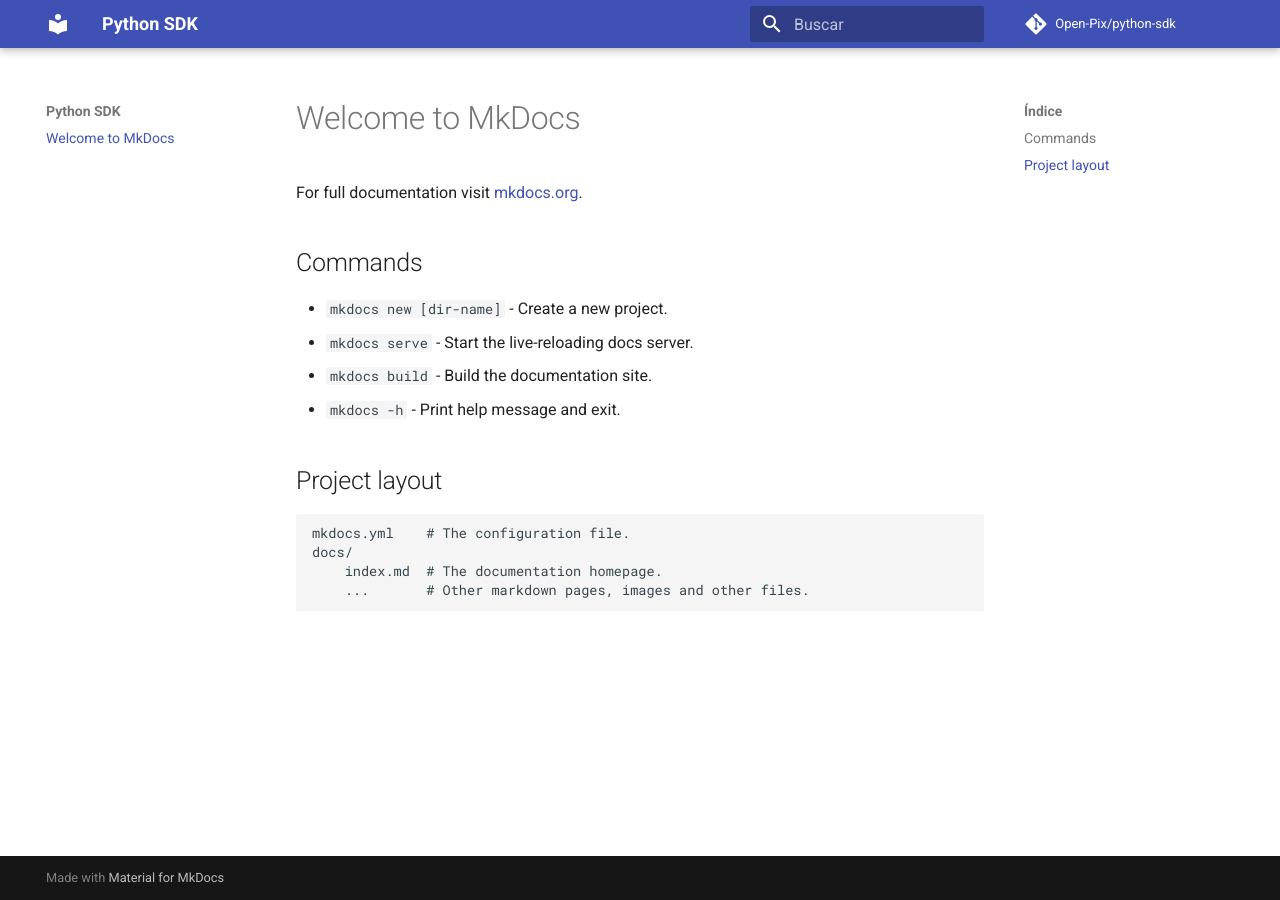
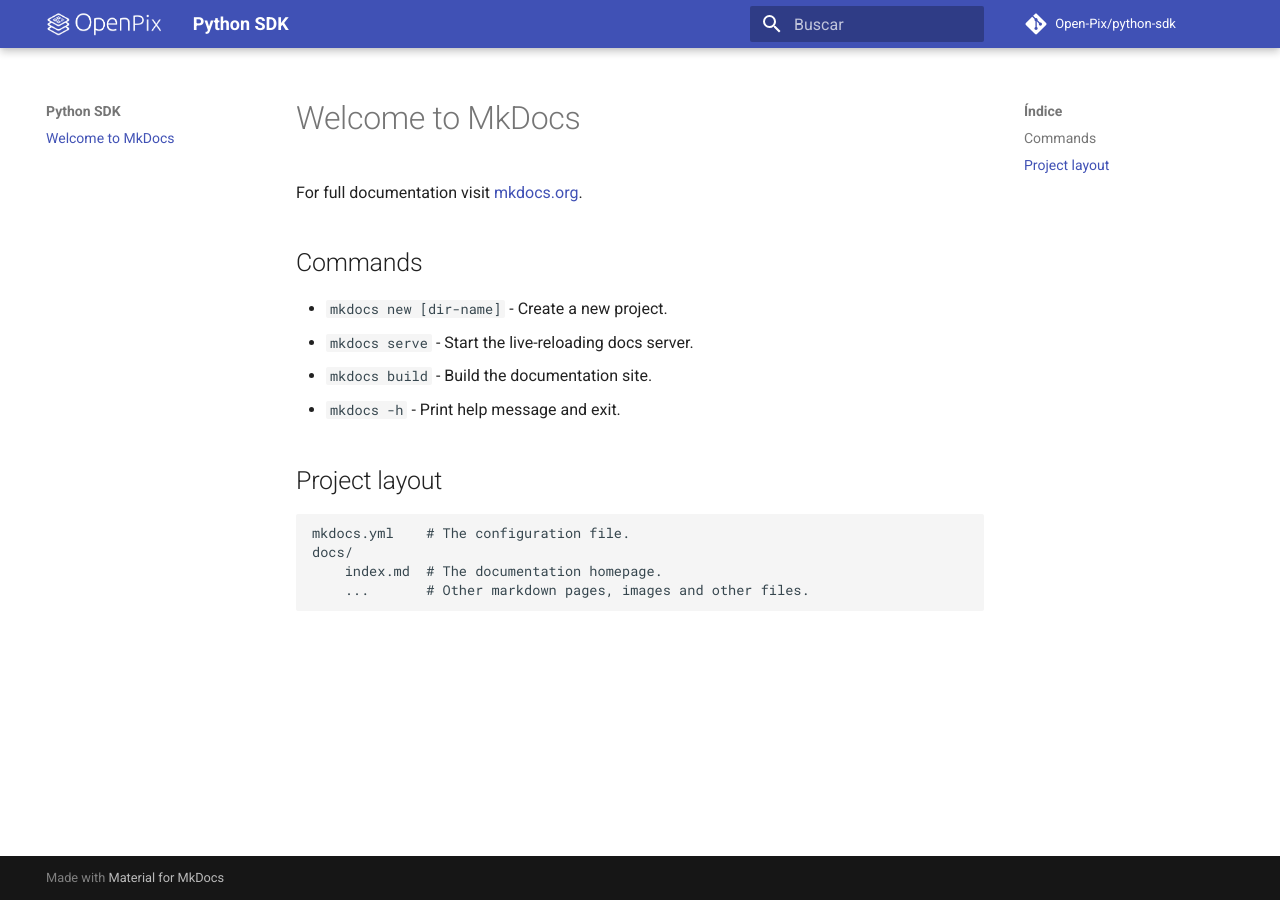
Before and after one commit to Open-Pix/python-sdk, an MkDocs documentation site: the page built from docs/index.md, in a window 1280 px wide. Built offline with MkDocs 1.6.1 and Material for MkDocs 9.7.7, drawn with Linux system fonts in a browser that asks for light colours; comment, search, counter and statistics services are not loaded.

Commit message:
chore: Add MkDocs logo and favicon to docs/assets and configure it

```diff
--- a/mkdocs.yml
+++ b/mkdocs.yml
@@ -6,3 +6,5 @@ edit_uri: tree/main/docs
 theme:
   name: material
   language: pt-BR
+  logo: assets/open-pix.png
+  favicon: assets/icon.png
```
Also changed, not shown: docs/assets/icon.png (added), docs/assets/open-pix.png (added).
